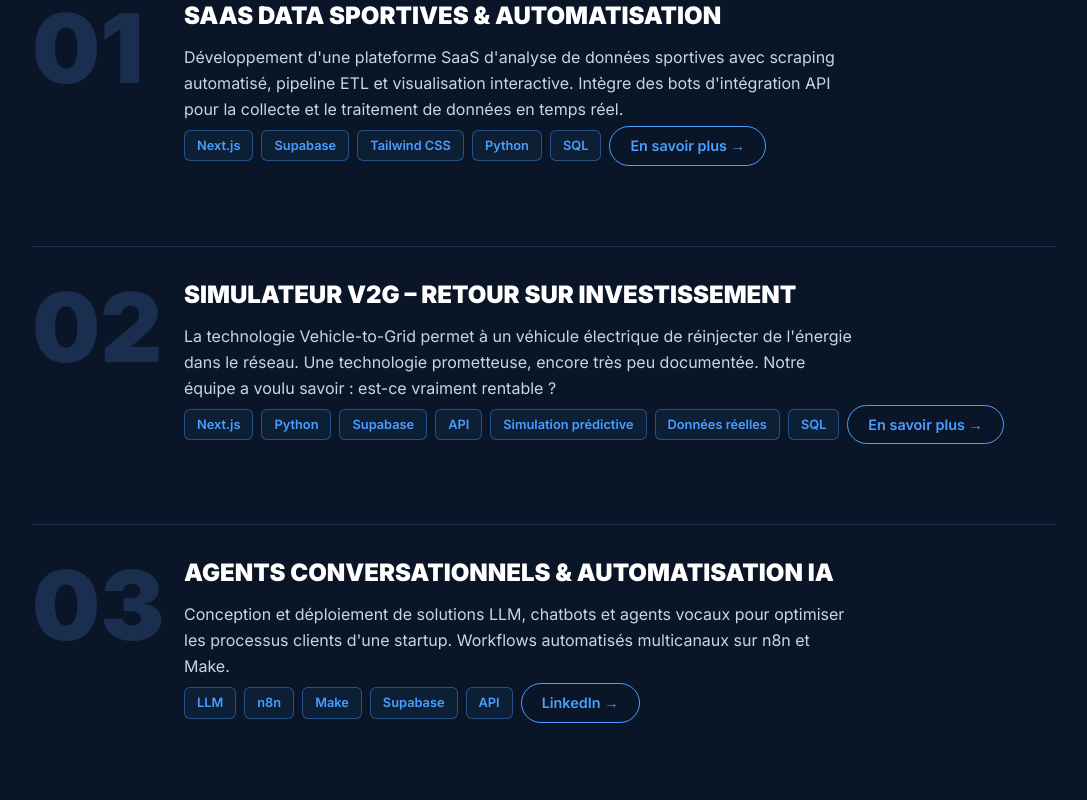
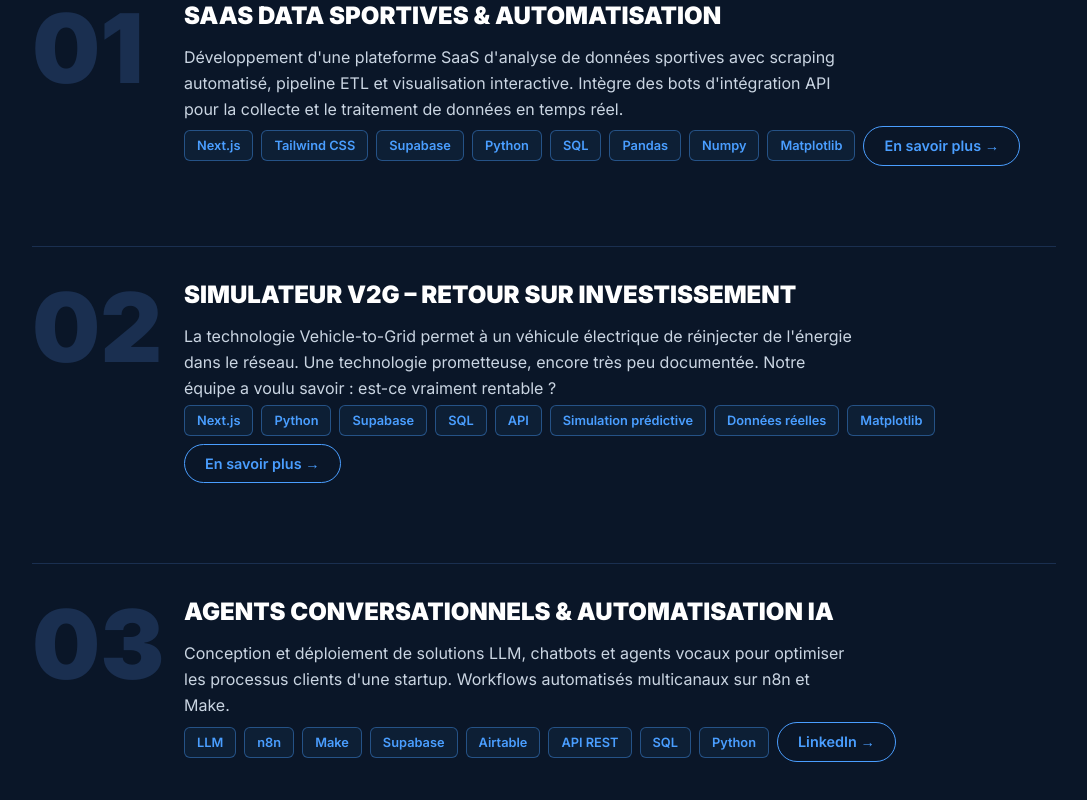
Before and after one commit to Ilias-cpu/portfolio-ilias, a Next.js app: page /projets in a window 1280 px wide. Shown: the part 354-1154 px from the top of the page, without its empty margins (96-1183 px from the left). Built offline with nearby package versions, Linux system fonts and the light colour scheme.

Commit message:
update badges outils projets

```diff
--- a/src/app/projets/page.tsx
+++ b/src/app/projets/page.tsx
@@ -199,7 +199,7 @@ export default function Projets() {
               et le traitement de données en temps réel.
             </p>
             <div className="flex flex-wrap items-center gap-2 mt-1">
-              {["Next.js", "Supabase", "Tailwind CSS", "Python", "SQL"].map((o) => <span key={o} style={badgeStyle}>{o}</span>)}
+              {["Next.js", "Tailwind CSS", "Supabase", "Python", "SQL", "Pandas", "Numpy", "Matplotlib"].map((o) => <span key={o} style={badgeStyle}>{o}</span>)}
               <button onClick={() => setOpen01(!open01)} style={btnStyle}>{open01 ? "Réduire ↑" : "En savoir plus →"}</button>
             </div>
             <AnimatePresence>
@@ -247,7 +247,7 @@ export default function Projets() {
               Une technologie prometteuse, encore très peu documentée. Notre équipe a voulu savoir : est-ce vraiment rentable ?
             </p>
             <div className="flex flex-wrap items-center gap-2 mt-1">
-              {["Next.js", "Python", "Supabase", "API", "Simulation prédictive", "Données réelles", "SQL"].map((o) => <span key={o} style={badgeStyle}>{o}</span>)}
+              {["Next.js", "Python", "Supabase", "SQL", "API", "Simulation prédictive", "Données réelles", "Matplotlib"].map((o) => <span key={o} style={badgeStyle}>{o}</span>)}
               <button onClick={() => setOpen02(!open02)} style={btnStyle}>{open02 ? "Réduire ↑" : "En savoir plus →"}</button>
             </div>
             <AnimatePresence>
@@ -301,7 +301,7 @@ export default function Projets() {
               d&apos;une startup. Workflows automatisés multicanaux sur n8n et Make.
             </p>
             <div className="flex flex-wrap items-center gap-2 mt-1">
-              {["LLM", "n8n", "Make", "Supabase", "API"].map((o) => <span key={o} style={badgeStyle}>{o}</span>)}
+              {["LLM", "n8n", "Make", "Supabase", "Airtable", "API REST", "SQL", "Python"].map((o) => <span key={o} style={badgeStyle}>{o}</span>)}
               <a
                 href="https://www.linkedin.com/posts/ilias-messaoudi_jai-choisi-lexp%C3%A9rience-avant-de-partir-activity-7427730263289483264-4RHg?utm_source=share&utm_medium=member_desktop&rcm=ACoAAF5ppzABBWnbjeiuihAFJUFMvoCjrRpdjpU"
                 target="_blank"
```
